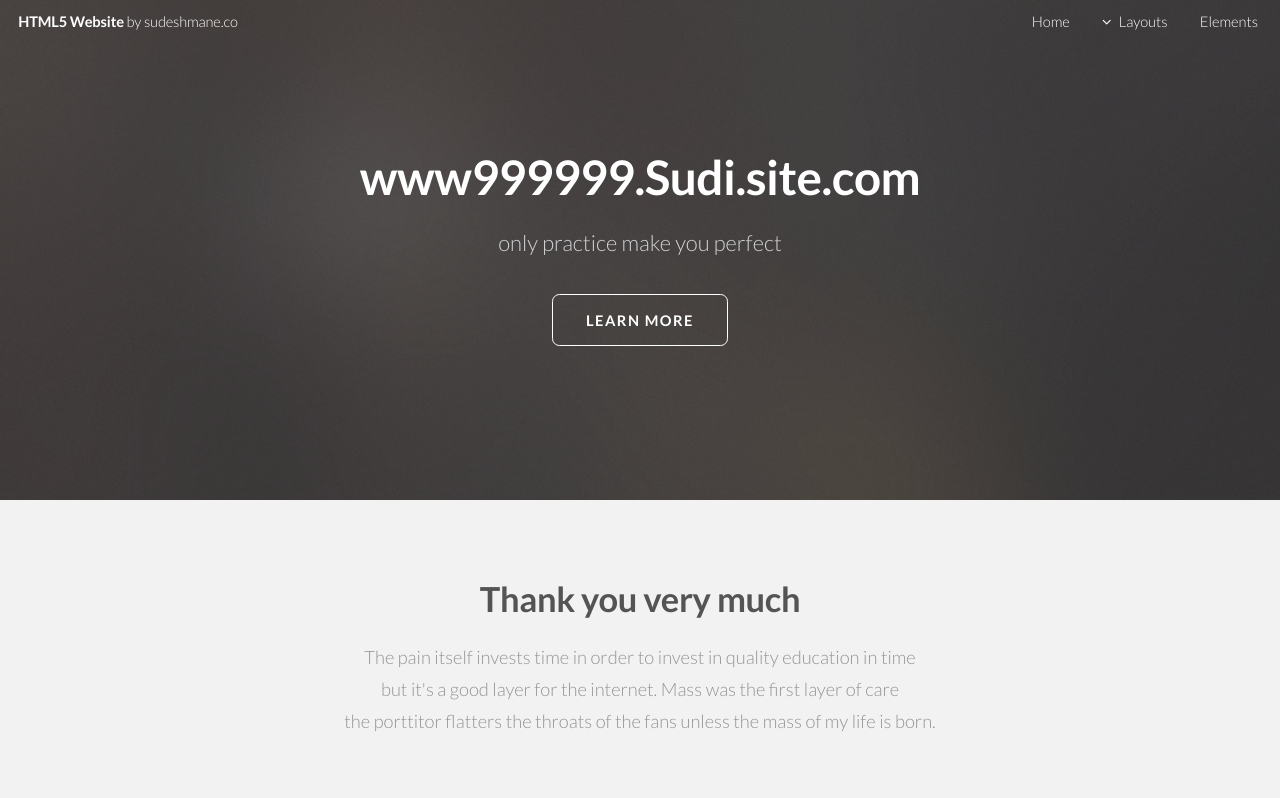
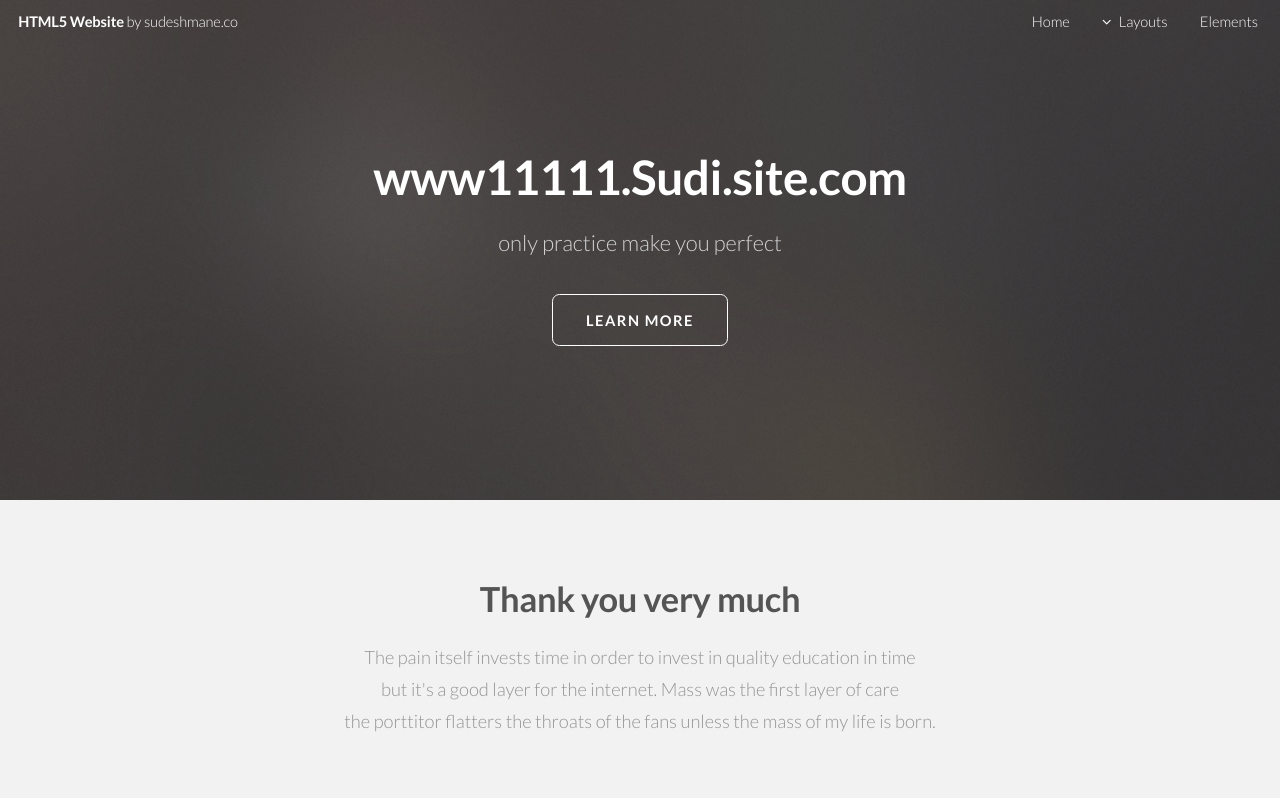
Before and after one commit to sudeshmane/aws-mini-website, a plain HTML site: page index.html in a window 1280 px wide. Shown: the top 798 px of the page. Drawn offline with Linux system fonts and the light colour scheme.

Commit message:
commit-30

```diff
--- a/index.html
+++ b/index.html
@@ -56,7 +56,7 @@
 		<!-- Banner -->
 			<section id="banner">
 				<div class="inner">
-					<h2>www999999.Sudi.site.com</h2>
+					<h2>www11111.Sudi.site.com</h2>
 					<p>only practice make you perfect</p>
 					<ul class="actions">
 						<li><a href="#one" class="button big scrolly">Learn More</a></li>
```
